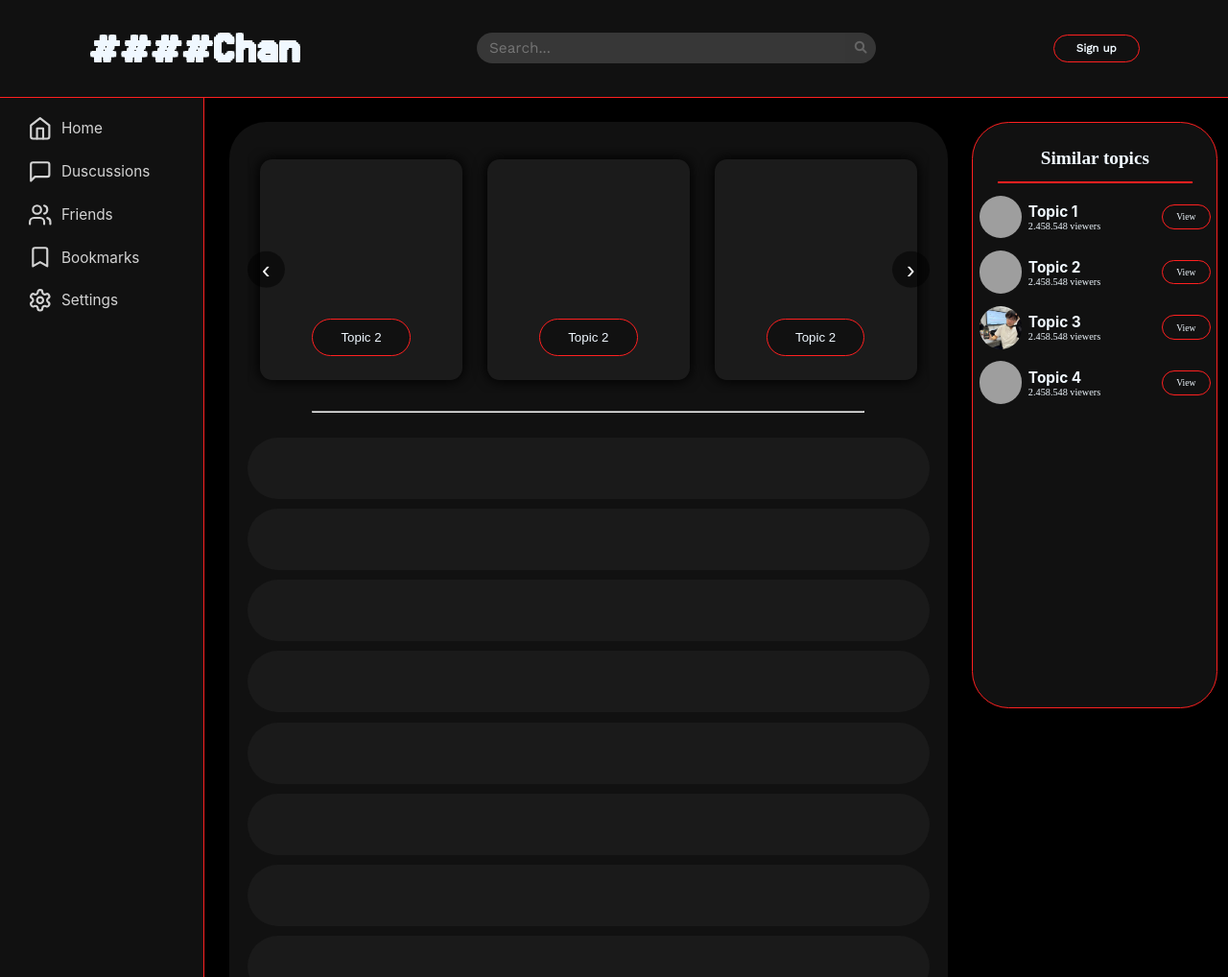
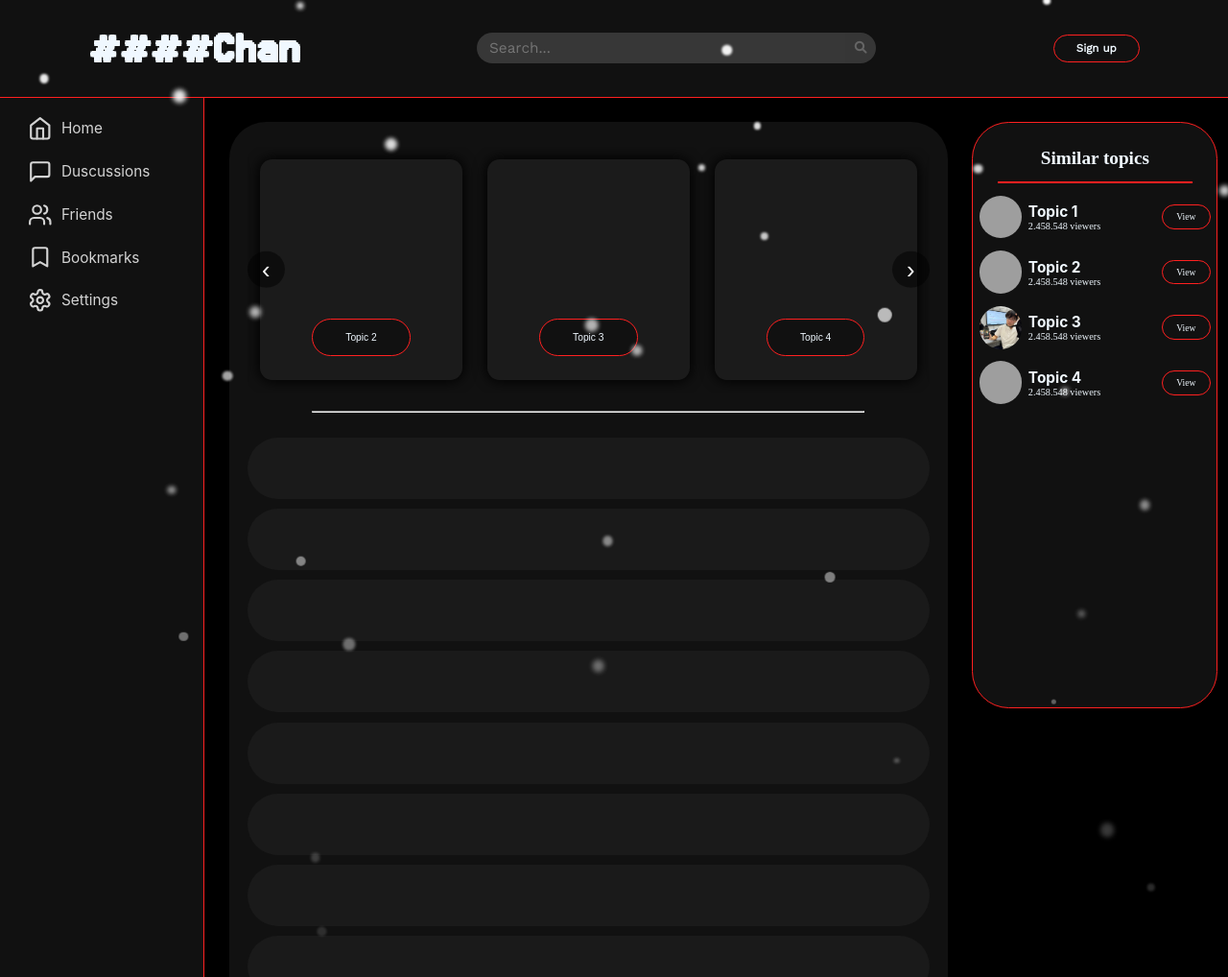
Before and after one commit to Qoziwe/ChanForum, a Flask app: page / in a window 1280 px wide. Shown: the whole page at 96% size. Run offline with Flask 3, Linux system fonts and the light colour scheme; some web fonts are replaced; grey boxes are pictures that could not be loaded.

Commit message:
Added snow and fixed bug in home.js

```diff
--- /dev/null
+++ b/Kunichan/static/scripts/base.js
@@ -0,0 +1,28 @@
+const snowContainer = document.querySelector(".snow-container");
+const snowflakeCount = 100; // Количество снежинок
+
+function createSnowflake() {
+  const snowflake = document.createElement("div");
+  snowflake.classList.add("snowflake");
+  const size = Math.random() * 10 + 5;
+  snowflake.style.width = `${size}px`;
+  snowflake.style.height = `${size}px`;
+  const startX = Math.random() * 100;
+  snowflake.style.left = `${startX}vw`;
+  const fallDuration = Math.random() * 5 + 5;
+  snowflake.style.animationDuration = `${fallDuration}s`;
+  const swayDistance = Math.random() * 50 - 25;
+  snowflake.style.setProperty("--sway-distance", `${swayDistance}px`);
+  const blur = Math.random() * 3;
+  snowflake.style.filter = `blur(${blur}px)`;
+  const opacity = Math.random() * 0.5 + 0.5;
+  snowflake.style.opacity = `${opacity}`;
+  snowflake.addEventListener("animationend", () => {
+    snowflake.remove();
+  });
+  snowContainer.appendChild(snowflake);
+}
+setInterval(() => {
+  if (document.hidden) return;
+  createSnowflake();
+}, 200);
--- a/Kunichan/static/scripts/script.js
+++ /dev/null
@@ -1,61 +0,0 @@
-const carousel = document.querySelector(".carousel");
-const cards = Array.from(carousel.children);
-const prevButton = document.getElementById("prev");
-const nextButton = document.getElementById("next");
-
-let currentIndex = 0;
-
-function updateCarousel() {
-  const cardWidth =
-    document.querySelector(".card").offsetWidth +
-    2 *
-      parseFloat(getComputedStyle(document.querySelector(".card")).marginLeft);
-  carousel.style.transform = `translateX(-${currentIndex * cardWidth}px)`;
-}
-
-function cloneCards() {
-  cards.forEach((card) => {
-    const cloneStart = card.cloneNode(true);
-    const cloneEnd = card.cloneNode(true);
-    carousel.appendChild(cloneStart);
-    carousel.insertBefore(cloneEnd, carousel.firstChild);
-  });
-}
-
-function handleNext() {
-  currentIndex++;
-  if (currentIndex >= cards.length) {
-    currentIndex = 0;
-    carousel.style.transition = "none";
-    carousel.style.transform = `translateX(-0px)`;
-    setTimeout(() => {
-      carousel.style.transition = "transform 0.5s ease";
-    }, 50);
-  }
-  updateCarousel();
-}
-
-function handlePrev() {
-  currentIndex--;
-  if (currentIndex < 0) {
-    currentIndex = cards.length - 1;
-    const cardWidth =
-      document.querySelector(".card").offsetWidth +
-      2 *
-        parseFloat(
-          getComputedStyle(document.querySelector(".card")).marginLeft
-        );
-    carousel.style.transition = "none";
-    carousel.style.transform = `translateX(-${currentIndex * cardWidth}px)`;
-    setTimeout(() => {
-      carousel.style.transition = "transform 0.5s ease";
-    }, 50);
-  }
-  updateCarousel();
-}
-
-cloneCards();
-updateCarousel();
-
-nextButton.addEventListener("click", handleNext);
-prevButton.addEventListener("click", handlePrev);
--- a/Kunichan/static/styles/base.css
+++ b/Kunichan/static/styles/base.css
@@ -28,6 +28,35 @@ body {
   background-color: #000000;
 }
 
+.snow-container {
+  position: fixed;
+  top: 0;
+  left: 0;
+  width: 100%;
+  height: 100%;
+  pointer-events: none;
+  z-index: 1000;
+  overflow: hidden;
+}
+.snowflake {
+  position: absolute;
+  top: -10px;
+  border-radius: 50%;
+  background-color: white;
+  opacity: 0.5;
+  filter: blur(1px);
+  animation: fall linear infinite;
+}
+@keyframes fall {
+  0% {
+    transform: translateY(-10px) translateX(0);
+    opacity: 1;
+  }
+  100% {
+    transform: translateY(110vh) translateX(var(--sway-distance));
+    opacity: 0;
+  }
+}
 .navbar {
   width: 100vw;
   height: 10vh;
--- a/Kunichan/static/styles/home.css
+++ b/Kunichan/static/styles/home.css
@@ -147,7 +147,7 @@ main {
   scrollbar-width: thin; /* Уменьшить ширину полосы прокрутки (для Firefox) */
   scrollbar-color: rgba(170, 170, 170, 0.5) rgba(41, 41, 41, 0); /* Цвет тумбы и дорожки (для Firefox) */
 }
-.carousel-container {
+#D-CarouselContainer {
   width: 55.5vw;
   min-height: 20vw;
   /* background-color: #ff2020; */
@@ -157,12 +157,12 @@ main {
   overflow: hidden;
   position: relative;
 }
-.carousel {
+#D-CC-Carousel {
   display: flex;
   transition: transform 0.5s ease;
   gap: 2vw;
 }
-.card {
+.D-CC-C-Card {
   min-width: 16.5vw;
   min-height: 18vw;
   background-color: #1b1b1b;
@@ -176,22 +176,23 @@ main {
   box-shadow: 0px 0px 1vw 0.1vw #000000;
   text-align: center;
 }
-.card button {
+.D-CC-C-Card button {
   width: 8vw;
   height: 3vw;
   border: 0.1vw solid #ff2020;
   border-radius: 10vw;
   background-color: #111111;
+  font-size: 0.8vw;
   transition: ease-in-out 100ms;
 }
-.card button:hover {
+.D-CC-C-Card button:hover {
   background-color: #ff2020;
   border-radius: 10vw;
   -webkit-box-shadow: 0px 0px 3vw 0.05vw #ff2020bc;
   -moz-box-shadow: 0px 0px 3vw 0.05vw #ff2020bc;
   box-shadow: 0px 0px 3vw 0.05vw #ff2020bc;
 }
-.controls {
+.D-CC-ControlS {
   position: absolute;
   top: 50%;
   transform: translateY(-50%);
@@ -199,7 +200,7 @@ main {
   width: 100%;
   justify-content: space-between;
 }
-.button {
+.D-CC-CS-Button {
   background-color: rgba(0, 0, 0, 0.5);
   color: #fff;
   border: none;
@@ -212,7 +213,7 @@ main {
   font-size: 2vw;
   cursor: pointer;
 }
-.button:hover {
+.D-CC-CS-Button:hover {
   background-color: rgba(0, 0, 0, 0.8);
 }
 #D-Container hr {
--- a/Kunichan/templates/base.html
+++ b/Kunichan/templates/base.html
@@ -18,6 +18,7 @@
     <title>{% block title %}{% endblock %}</title>
   </head>
   <body>
+    <div class="snow-container"></div>
     <!--Header-->
     <header class="navbar">
       <div class="navbar-logo">
@@ -39,14 +40,12 @@
 
       <button class="logbutton"><a href="./register">Sign up</a></button>
     </header>
-
     <!--Header end-->
 
     <!--Main body-->
-
     {% block body %}{% endblock %}
     <footer></footer>
-
-    <script src="{{ url_for('static', filename='scripts/script.js') }}"></script>
+    <script src="{{ url_for('static', filename='scripts/base.js') }}"></script>
+    {% block scripts %}{% endblock %}
   </body>
 </html>
--- a/Kunichan/templates/mainpage.html
+++ b/Kunichan/templates/mainpage.html
@@ -110,17 +110,27 @@
   </section>
   <section id="Discussions">
     <div id="D-Container">
-      <div class="carousel-container">
-        <div class="carousel">
-          <div class="card" id="card-D-C-1"><button>Topic 1</button></div>
-          <div class="card" id="card-D-C-2"><button>Topic 2</button></div>
-          <div class="card" id="card-D-C-3"><button>Topic 2</button></div>
-          <div class="card" id="card-D-C-4"><button>Topic 2</button></div>
-          <div class="card" id="card-D-C-5"><button>Topic 2</button></div>
+      <div id="D-CarouselContainer">
+        <div id="D-CC-Carousel">
+          <div class="D-CC-C-Card">
+            <button>Topic 1</button>
+          </div>
+          <div class="D-CC-C-Card">
+            <button>Topic 2</button>
+          </div>
+          <div class="D-CC-C-Card">
+            <button>Topic 3</button>
+          </div>
+          <div class="D-CC-C-Card">
+            <button>Topic 4</button>
+          </div>
+          <div class="D-CC-C-Card">
+            <button>Topic 5</button>
+          </div>
         </div>
-        <div class="controls">
-          <button class="button" id="prev">&#8249;</button>
-          <button class="button" id="next">&#8250;</button>
+        <div class="D-CC-ControlS">
+          <button class="D-CC-CS-Button" id="prev">&#8249;</button>
+          <button class="D-CC-CS-Button" id="next">&#8250;</button>
         </div>
       </div>
       <hr />
@@ -182,4 +192,6 @@
     </div>
   </section>
 </main>
-{% endblock %}
+{% block scripts %}
+<script src="{{ url_for('static', filename='scripts/home.js') }}"></script>
+{% endblock %} {% endblock %}
```
Also changed, not shown: Kunichan/static/scripts/home.js (added, +65 -0 lines).
